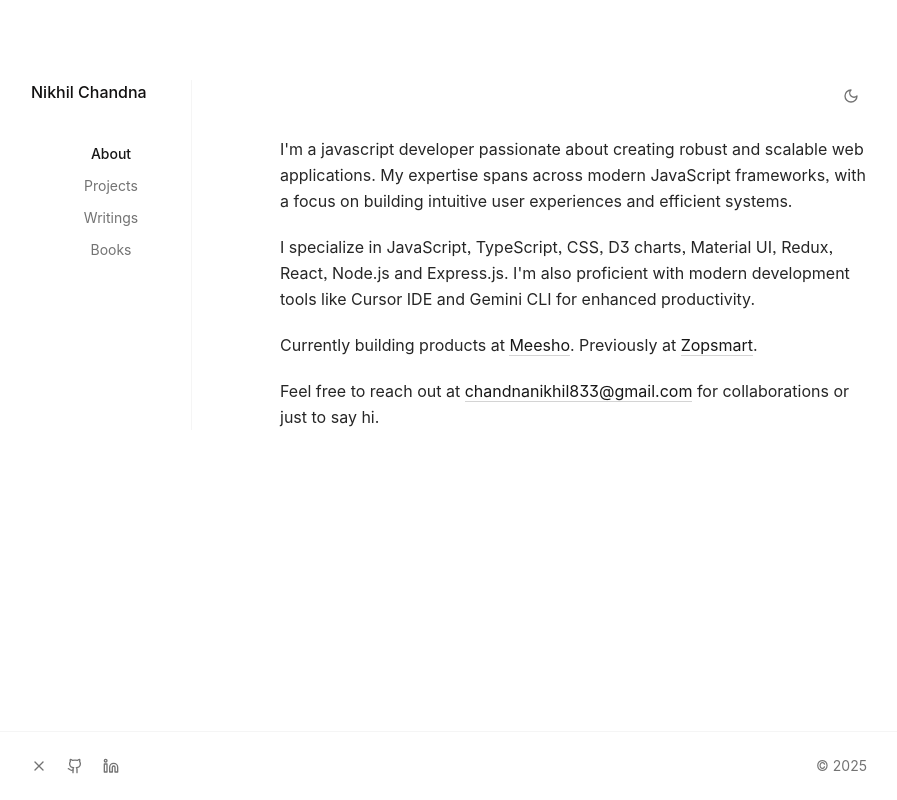
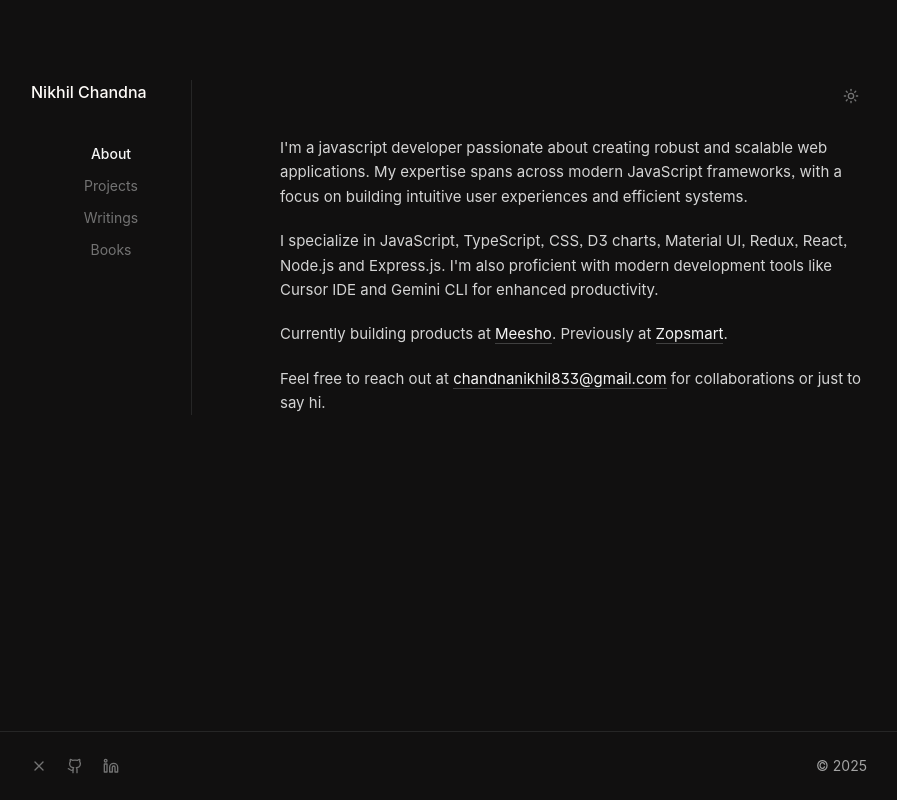
Before and after one commit to enti-re/personalPortfolio, a Next.js app: page / in a window 1280 px wide. Shown: the whole page, without its empty margins (191-1088 px from the left). Built offline with nearby package versions, Linux system fonts and the light colour scheme; a web font is replaced by a local one.

Commit message:
feat: configure style

```diff
--- a/src/pages/_app.tsx
+++ b/src/pages/_app.tsx
@@ -31,8 +31,8 @@ export default function App({ Component, pageProps }: AppProps) {
           }}
         />
       </Head>
-      <ThemeProvider attribute="class" defaultTheme="system" enableSystem>
-        <div className="font-sans bg-white dark:bg-[#111010] text-[#111010] dark:text-[#FFFCF9]">
+      <ThemeProvider attribute="class" defaultTheme="dark" enableSystem>
+        <div className="font-sans bg-white dark:bg-[#111010] text-[#111010] dark:text-[#FFFCF9] text-[15px]">
           <Component {...pageProps} />
         </div>
       </ThemeProvider>
```
